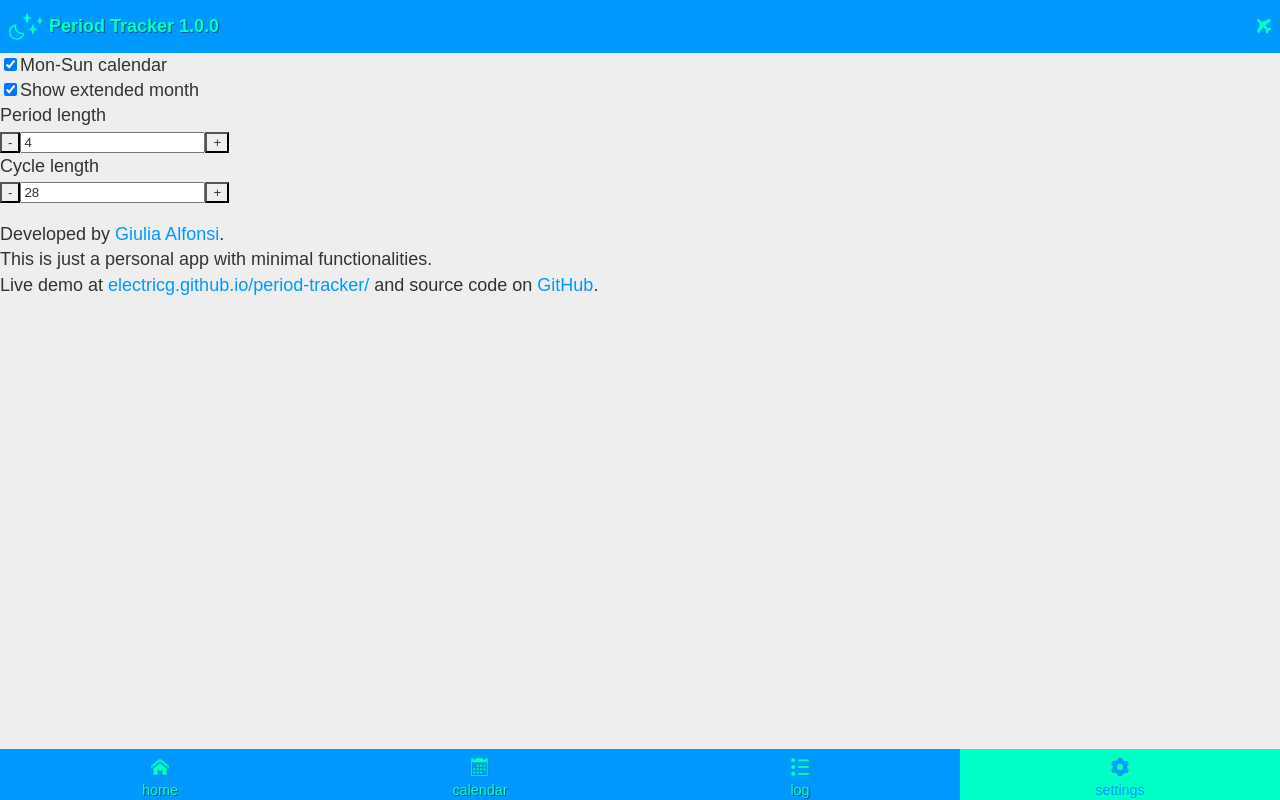
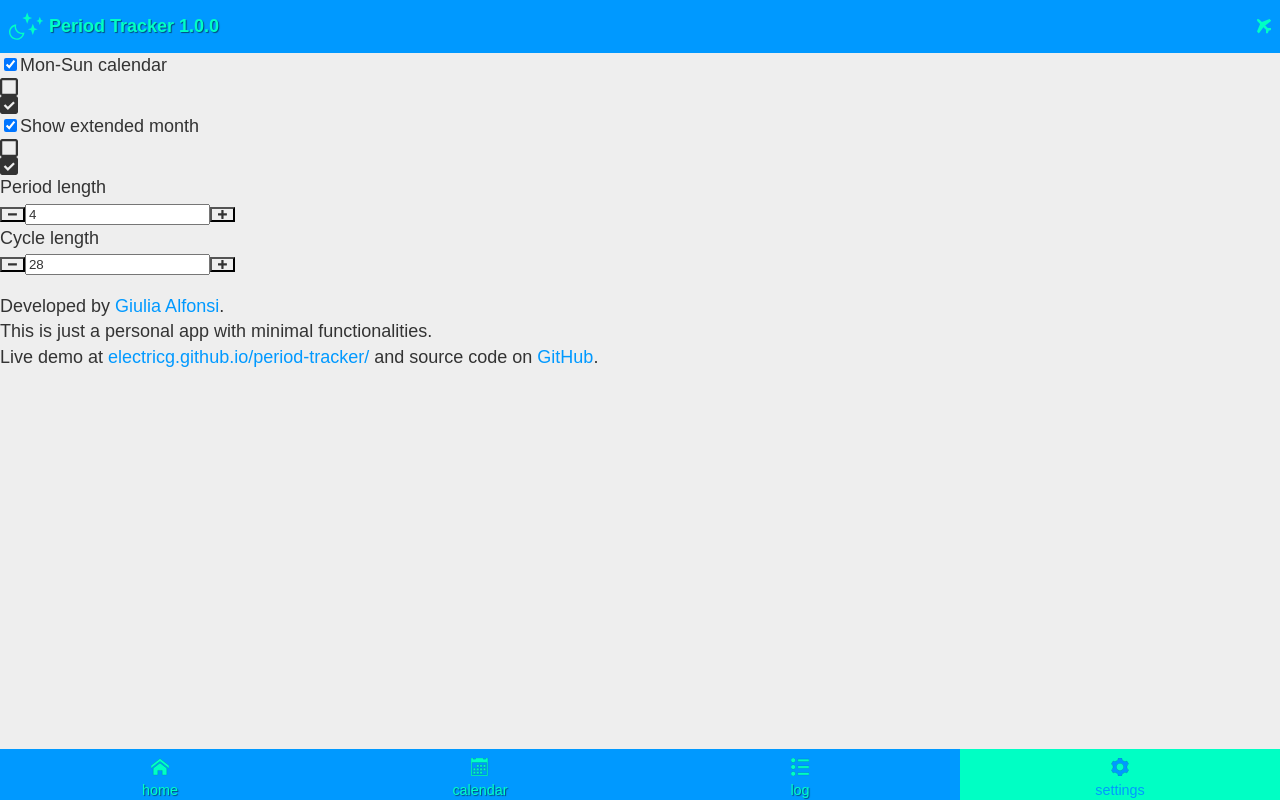
Before and after one commit to electricg/period-tracker-react, a React (Create React App) app: page /settings in a window 1280 px wide. Built offline with nearby package versions, Linux system fonts and the light colour scheme.

Commit message:
Icons for the inputs

```diff
--- a/src/components/fields/checkbox.js
+++ b/src/components/fields/checkbox.js
@@ -1,4 +1,5 @@
 import React, { PureComponent } from 'react';
+import Icon from '../icon';
 
 class FieldsCheckbox extends PureComponent {
   constructor(props) {
@@ -26,7 +27,19 @@ class FieldsCheckbox extends PureComponent {
           ref={input => (this.input = input)}
           onChange={this.handleChange}
         />
-        <label htmlFor={id}>{label}</label>
+        <label htmlFor={id}>
+          {label}
+          <Icon
+            id="unchecked"
+            cssModifier="checkbox"
+            className="checkbox--unchecked"
+          />
+          <Icon
+            id="checked"
+            cssModifier="checkbox"
+            className="checkbox--checked"
+          />
+        </label>
       </div>
     );
   }
--- a/src/components/fields/number.js
+++ b/src/components/fields/number.js
@@ -1,4 +1,6 @@
 import React, { PureComponent } from 'react';
+
+import Icon from '../icon';
 
 class FieldsNumber extends PureComponent {
   constructor(props) {
@@ -26,7 +28,7 @@ class FieldsNumber extends PureComponent {
               this.handleChange(-1);
             }}
           >
-            -
+            <Icon id="minus" cssModifier="number" />
           </button>
           <input
             type="number"
@@ -43,7 +45,7 @@ class FieldsNumber extends PureComponent {
               this.handleChange(1);
             }}
           >
-            +
+            <Icon id="plus" cssModifier="number" />
           </button>
         </div>
       </div>
--- a/src/components/icon/icon.css
+++ b/src/components/icon/icon.css
@@ -20,3 +20,12 @@
   --size: 1.25em;
   stroke: rgba(0, 0, 0, 0.2);
 }
+
+.icon--number {
+  --size: 0.667em;
+}
+
+.icon--checkbox {
+  --size: 1em;
+  margin: 0;
+}
```
